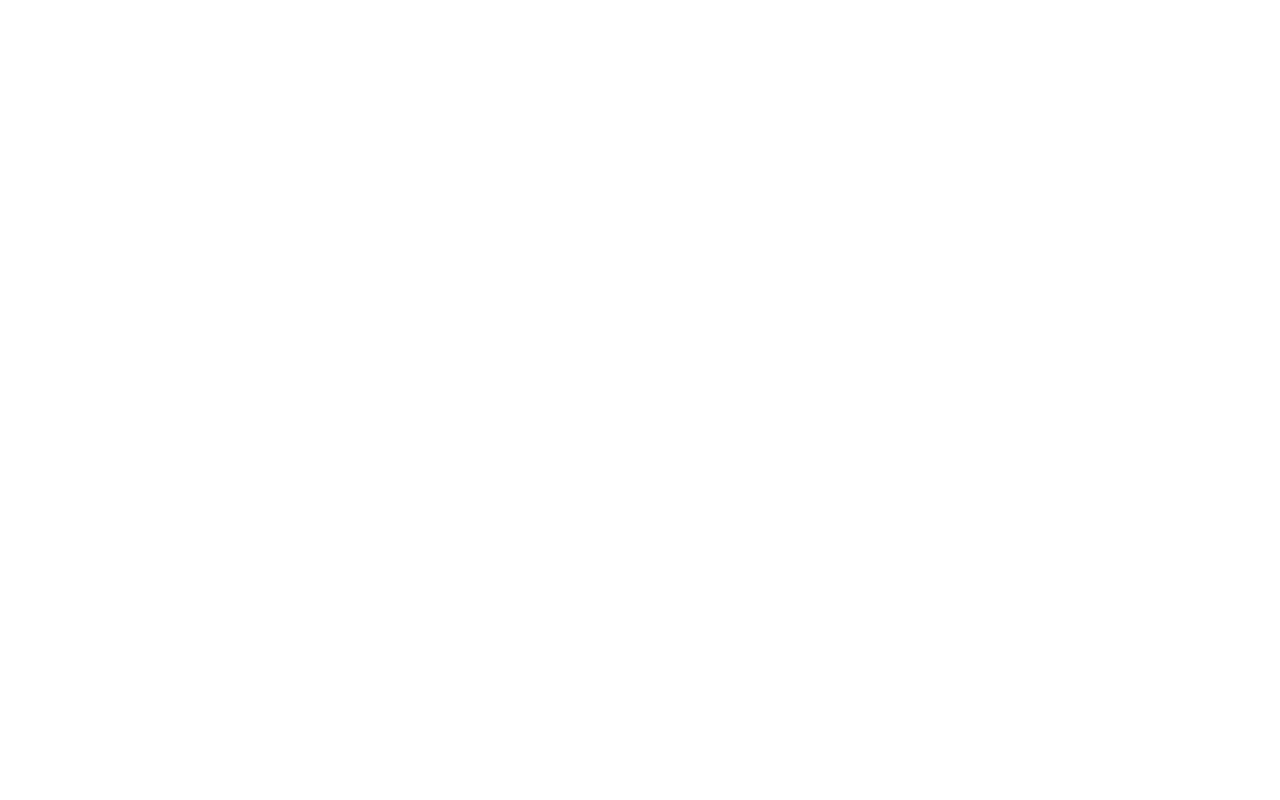
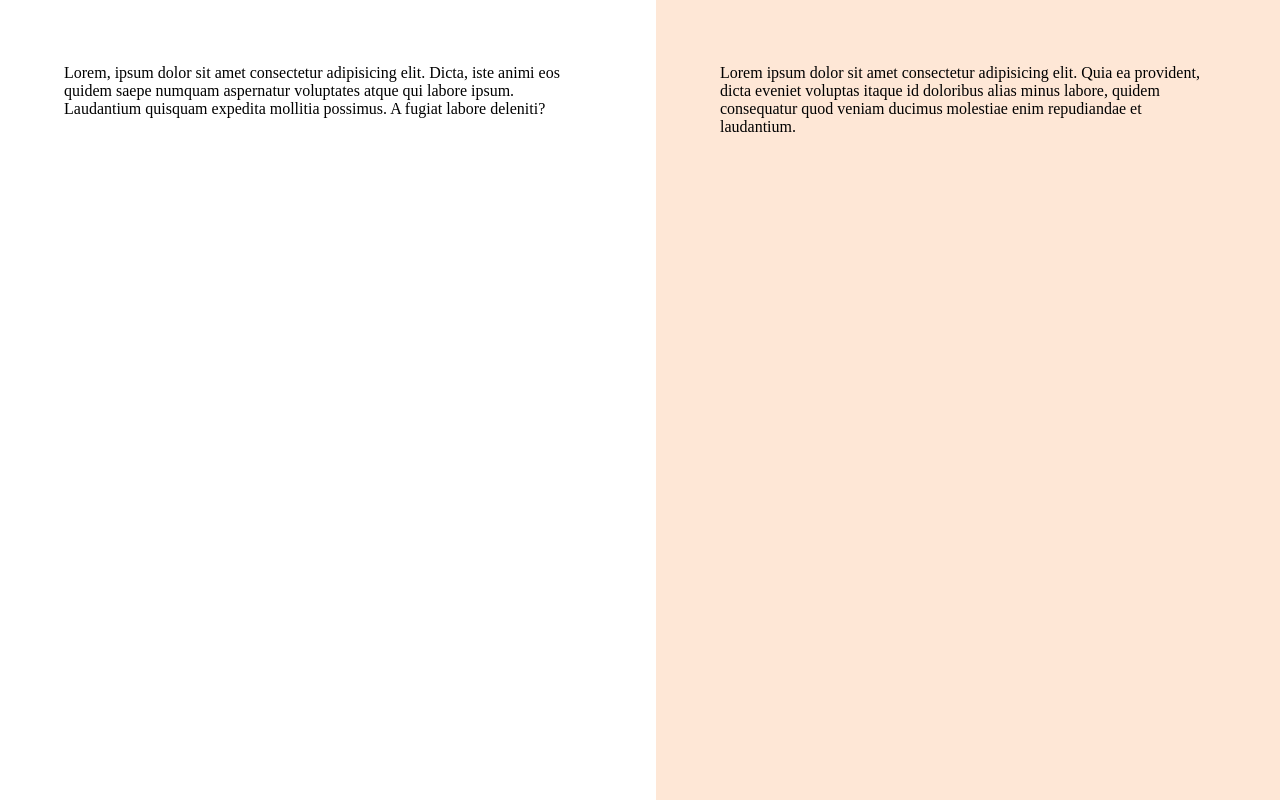
Before and after one commit to jean-msilvaa/formulario-de-matricula, a plain HTML site: page index.html in a window 1280 px wide. Drawn offline with Linux system fonts and the light colour scheme.

Commit message:
layout css

```diff
--- a/index.html
+++ b/index.html
@@ -7,12 +7,22 @@
 
   <meta charset="UTF-8">
   <meta name="viewport" content="width=device-width, initial-scale=1.0">
-  <title>Esrtrelas do Amanhã</title>
+  <title>Estrelas do Amanhã</title>
 
   <link rel="stylesheet" href="styles/index.css">
   <link href="https://fonts.googleapis.com/css2?family=Poppins:ital,wght@0,100;0,200;0,300;0,400;0,500;0,600;0,700;0,800;0,900;1,100;1,200;1,300;1,400;1,500;1,600;1,700;1,800;1,900&display=swap" rel="stylesheet">
 </head>
 <body>
+  <div id="app">
+    <main>
+      <div class="main-container">Lorem, ipsum dolor sit amet consectetur adipisicing elit. Dicta, iste animi eos quidem saepe numquam aspernatur voluptates atque qui labore ipsum. Laudantium quisquam expedita mollitia possimus. A fugiat labore deleniti?</div>
+    </main>
 
+    <aside>
+      <div class="aside-container">
+        Lorem ipsum dolor sit amet consectetur adipisicing elit. Quia ea provident, dicta eveniet voluptas itaque id doloribus alias minus labore, quidem consequatur quod veniam ducimus molestiae enim repudiandae et laudantium.
+      </div>
+    </aside>
+  </div>
 </body>
 </html>
--- a/styles/global.css
+++ b/styles/global.css
@@ -1,3 +1,9 @@
+* {
+  margin: 0;
+  padding: 0;
+  box-sizing: border-box;
+}
+
 :root {
   --font-family: 'Poppins', sans-serif;
   --text: 400 1rem/1.5 var(--font-family);
@@ -15,3 +21,7 @@
   --stroke-highlight: #F3541C;
   --semantic-error: #DC2626;
 }
+
+body {
+  overflow: hidden;
+}
--- a/styles/index.css
+++ b/styles/index.css
@@ -1 +1,2 @@
 @import url(global.css);
+@import url(layout.css);
--- /dev/null
+++ b/styles/layout.css
@@ -0,0 +1,26 @@
+#app {
+  display: grid;
+  grid-template-columns: 51.25% 48.75%;
+
+  height: 100vh;
+  overflow: hidden;
+}
+
+main {
+  overflow: auto;
+  padding: 4rem;
+
+  & .main-container {
+    max-width: 33rem;
+    margin-left: auto;
+  }
+}
+
+aside {
+  background-color: var(--surface-secondary);
+  padding: 4rem;
+
+  & .aside-container {
+    max-width: 31rem;
+  }
+}
```
